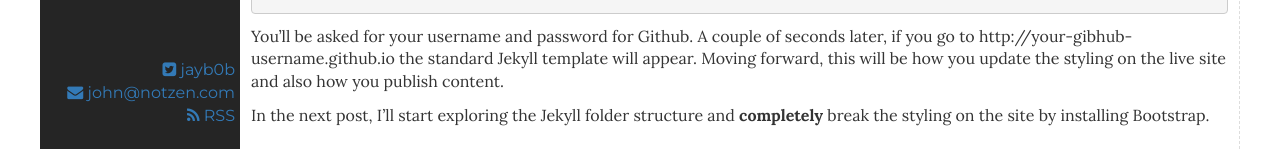
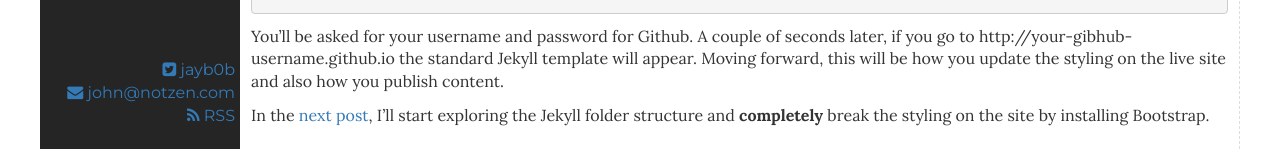
Before and after one commit to jayb0b/jayb0b.github.io, a Jekyll site: the page built from _posts/2016-04-22-jekyll-setup-on-windows.md, in a window 1280 px wide. Shown: the part 1198-1347 px from the top of the page. Built offline with Jekyll 4.4.1, drawn with Linux system fonts in a browser that asks for light colours; nearby versions of some CDN libraries; comment, search, counter and statistics services are not loaded; some of the changed lines change nothing that is shown.

Commit message:
broken links

````diff
--- a/_posts/2016-04-22-jekyll-setup-on-windows.md
+++ b/_posts/2016-04-22-jekyll-setup-on-windows.md
@@ -53,4 +53,4 @@
 ```
 You'll be asked for your username and password for Github. A couple of seconds later, if you go to http://your-gibhub-username.github.io the standard Jekyll template will appear. Moving forward, this will be how you update the styling on the live site and also how you publish content.
 
-In the next post, I'll start exploring the Jekyll folder structure and **completely** break the styling on the site by installing Bootstrap.
+In the [next post]({% post_url 2016-04-25-jekyll-and-bootstrap-3 %}), I'll start exploring the Jekyll folder structure and **completely** break the styling on the site by installing Bootstrap.
````
